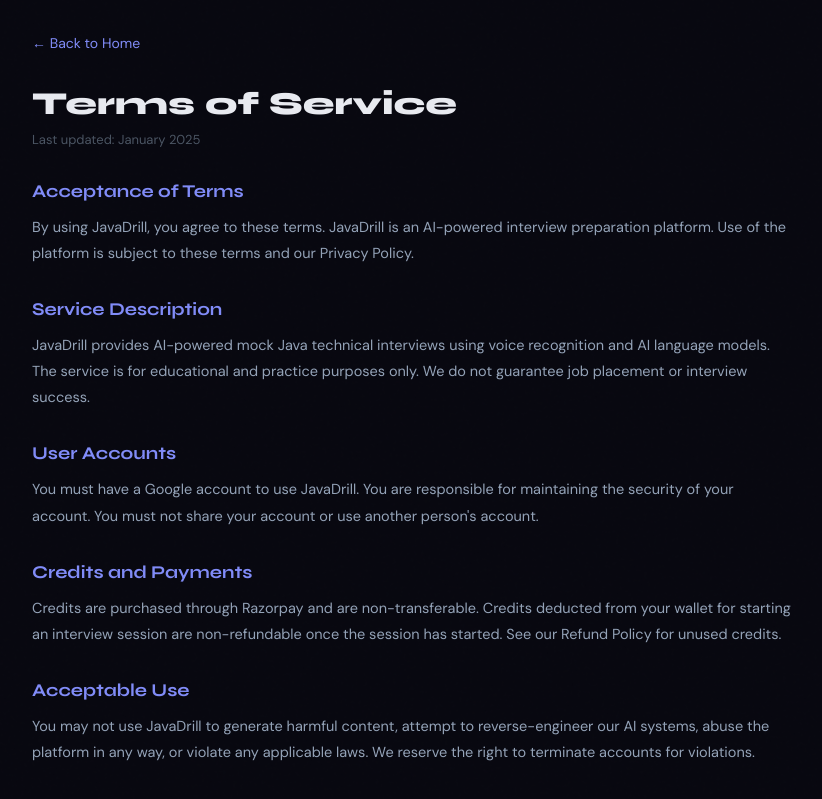
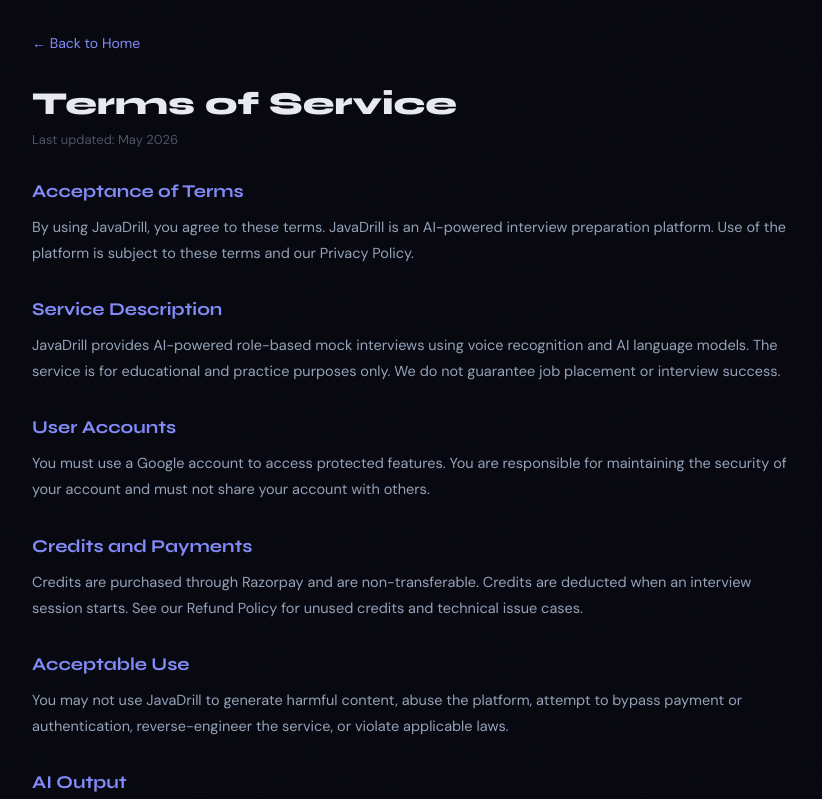
Before and after one commit to theashpandey/javadrill-frontend, a React (Create React App) app: page /terms in a window 1280 px wide. Shown: the top 799 px of the page, without its empty margins (228-1050 px from the left). Built offline with nearby package versions, Linux system fonts and the light colour scheme; no server answers.

Commit message:
fixing qb

```diff
--- a/src/components/UI.js
+++ b/src/components/UI.js
@@ -7,7 +7,7 @@
     border: 'none', borderRadius: '10px', fontFamily: 'var(--font-body)',
     fontWeight: 500, cursor: disabled ? 'not-allowed' : 'pointer',
     transition: 'all 0.2s', opacity: disabled ? 0.4 : 1,
-    whiteSpace: 'nowrap',
+    whiteSpace: 'normal', textAlign: 'center',
   };
   const sizes = {
     sm: { padding: '0.45rem 1rem', fontSize: '13px' },
--- a/src/index.css
+++ b/src/index.css
@@ -76,6 +76,8 @@
 input::placeholder, textarea::placeholder { color: var(--text3); }
 
 button { font-family: var(--font-body); cursor: pointer; border: none; outline: none; }
+button, a, input, select, textarea { min-width: 0; }
+p, h1, h2, h3, h4, h5, h6, span, div { overflow-wrap: anywhere; }
 
 /* Noise texture overlay */
 body::before {
@@ -623,7 +625,7 @@
   .home-nav { padding: 0.75rem 1rem; }
   .home-nav-cta { min-height: 38px; padding: 0.55rem 0.8rem; font-size: 13px; }
   .home-hero {
-    width: min(100% - 1rem, 1180px);
+    width: min(calc(100% - 1rem), 1180px);
     padding: 2.5rem 0;
   }
   .home-hero h1 {
@@ -644,7 +646,7 @@
     grid-template-columns: 1fr;
   }
   .home-section {
-    width: min(100% - 1rem, 1120px);
+    width: min(calc(100% - 1rem), 1120px);
   }
   .home-feature-card {
     min-height: auto;
--- a/src/pages/HomePage.js
+++ b/src/pages/HomePage.js
@@ -101,7 +101,7 @@
         <meta property="og:description" content="Practice real interviews by voice with resume-tailored questions and dynamic performance analytics." />
         <meta property="og:type" content="website" />
         <meta property="og:url" content="https://javadrill.app" />
-        <meta name="twitter:card" content="summary_large_image" />
+        <meta name="twitter:card" content="summary" />
         <meta name="robots" content="index, follow" />
         <link rel="canonical" href="https://javadrill.app" />
         <script type="application/ld+json">{JSON.stringify(jsonLd)}</script>
--- a/src/pages/PrivacyPage.js
+++ b/src/pages/PrivacyPage.js
@@ -1,27 +1,35 @@
 import React from 'react';
 import { Link } from 'react-router-dom';
+import { Helmet } from 'react-helmet-async';
+
+const SECTIONS = [
+  ['Information We Collect', 'We collect your name, email address, and profile photo through Google Sign-In. We also store resume text that you upload, interview answer transcripts, feedback, wallet transaction records, and performance analytics from your sessions. We do not store raw audio.'],
+  ['How We Use Your Data', 'Your resume and interview data is used to generate personalized interview questions, live feedback, scoring, and performance analysis. We do not sell your personal data to third parties.'],
+  ['Data Storage', 'User profile, wallet, resume text, interview history, feedback, and contact records are stored in Google Firestore and associated with your Firebase account UID.'],
+  ['AI Processing', 'Your resume and answer transcripts may be sent to Google Gemini API for question generation, feedback, scoring, and analysis. Google API processing policies apply to these requests.'],
+  ['Payments', 'Payment processing is handled by Razorpay. We do not store your card, UPI, or net banking details. We store payment IDs, order IDs, credit amounts, and wallet balances for billing and support.'],
+  ['Data Deletion', 'You can request deletion of your account data by contacting us through the Contact form on the homepage. We will process valid deletion requests within 7 business days.'],
+  ['Cookies and Local Storage', 'We use Firebase Authentication persistence to keep you signed in and local storage for referral tracking. We do not use advertising cookies.'],
+  ['Contact', 'For privacy concerns, contact us through the Contact form on the homepage.'],
+];
 
 export default function PrivacyPage() {
   return (
-    <div style={{ minHeight: '100vh', background: 'var(--bg)', padding: '2rem' }}>
-      <div style={{ maxWidth: 760, margin: '0 auto' }}>
-        <Link to="/" style={{ color: '#818cf8', fontSize: '14px', textDecoration: 'none', display: 'inline-flex', alignItems: 'center', gap: '0.4rem', marginBottom: '2rem' }}>← Back to Home</Link>
-        <h1 style={{ fontFamily: 'var(--font-display)', fontSize: '2rem', fontWeight: 800, marginBottom: '0.5rem' }}>Privacy Policy</h1>
-        <p style={{ color: 'var(--text3)', fontSize: '13px', marginBottom: '2rem' }}>Last updated: January 2025</p>
-        {[
-          ['Information We Collect', 'We collect your name, email address, and profile photo through Google Sign-In. We also store your resume text (which you upload), interview recordings (transcribed text only — no audio is stored), and performance analytics from your sessions.'],
-          ['How We Use Your Data', 'Your resume and interview data is used solely to generate personalized interview questions and performance analysis through Google Gemini AI. We do not sell your data to third parties. Your data is used to improve your interview performance only.'],
-          ['Data Storage', 'All user data is stored securely in our MongoDB database hosted on cloud infrastructure. Resume text and interview history are associated with your Firebase account UID.'],
-          ['AI Processing', 'Your resume and answer transcripts are sent to Google Gemini API for question generation and analysis. Google\'s data usage policies apply for these requests. We do not store raw audio — only the text transcriptions.'],
-          ['Payments', 'Payment processing is handled by Razorpay. We do not store your card details. Transaction records (credits purchased, amounts) are stored for wallet management.'],
-          ['Data Deletion', 'You can delete your account and all associated data by emailing us. We will process deletion requests within 7 business days.'],
-          ['Cookies', 'We use Firebase Authentication cookies to keep you signed in. We do not use tracking or advertising cookies.'],
-          ['Contact', 'For privacy concerns, contact us through the Contact Us form on our homepage. We take privacy seriously and respond within 24 hours.'],
-        ].map(([title, body]) => (
-          <div key={title} style={{ marginBottom: '2rem' }}>
-            <h2 style={{ fontFamily: 'var(--font-display)', fontSize: '18px', fontWeight: 700, marginBottom: '0.75rem', color: '#818cf8' }}>{title}</h2>
-            <p style={{ color: 'var(--text2)', lineHeight: 1.8, fontSize: '14.5px' }}>{body}</p>
-          </div>
+    <div style={{ minHeight:'100vh', background:'var(--bg)', padding:'clamp(1rem, 4vw, 2rem)' }}>
+      <Helmet>
+        <title>Privacy Policy | JavaDrill</title>
+        <meta name="description" content="Read how JavaDrill handles Google sign-in data, resumes, interview transcripts, AI processing, payments, and deletion requests." />
+        <link rel="canonical" href="https://javadrill.app/privacy" />
+      </Helmet>
+      <div style={{ maxWidth:760, margin:'0 auto' }}>
+        <Link to="/" style={{ color:'#818cf8', fontSize:'14px', display:'inline-flex', alignItems:'center', gap:'0.4rem', marginBottom:'2rem' }}>← Back to Home</Link>
+        <h1 style={{ fontFamily:'var(--font-display)', fontSize:'2rem', fontWeight:800, marginBottom:'0.5rem' }}>Privacy Policy</h1>
+        <p style={{ color:'var(--text3)', fontSize:'13px', marginBottom:'2rem' }}>Last updated: May 2026</p>
+        {SECTIONS.map(([title, body]) => (
+          <section key={title} style={{ marginBottom:'2rem' }}>
+            <h2 style={{ fontFamily:'var(--font-display)', fontSize:'18px', fontWeight:700, marginBottom:'0.75rem', color:'#818cf8' }}>{title}</h2>
+            <p style={{ color:'var(--text2)', lineHeight:1.8, fontSize:'14.5px' }}>{body}</p>
+          </section>
         ))}
       </div>
     </div>
--- a/src/pages/RefundPage.js
+++ b/src/pages/RefundPage.js
@@ -1,26 +1,34 @@
 import React from 'react';
 import { Link } from 'react-router-dom';
+import { Helmet } from 'react-helmet-async';
+
+const SECTIONS = [
+  ['Overview', 'JavaDrill uses a credit-based system. Credits are purchased through Razorpay and used to start interview sessions.'],
+  ['Refund Eligibility', 'You are eligible for a full refund of unused purchased credits within 24 hours of purchase if no credits from that purchase have been used.'],
+  ['Partial Refunds', 'If you have used some credits from a pack, we may refund the value of unused credits only. Used credits are non-refundable.'],
+  ['How to Request a Refund', 'Contact us through the Contact form on the homepage within 24 hours of purchase. Include your JavaDrill account email, payment date, amount, and Razorpay payment ID if available.'],
+  ['Technical Issues', 'If a technical issue prevents an interview from working after credits were deducted, contact us. We will review the case and restore credits or refund where appropriate.'],
+  ['Signup Bonus Credits', 'The 10 free credits given on signup are promotional credits and are not refundable.'],
+  ['Processing Time', 'Approved refunds are processed back to the original payment method within 7 business days, subject to Razorpay and banking timelines.'],
+];
 
 export default function RefundPage() {
   return (
-    <div style={{ minHeight: '100vh', background: 'var(--bg)', padding: '2rem' }}>
-      <div style={{ maxWidth: 760, margin: '0 auto' }}>
-        <Link to="/" style={{ color: '#818cf8', fontSize: '14px', textDecoration: 'none', display: 'inline-flex', alignItems: 'center', gap: '0.4rem', marginBottom: '2rem' }}>← Back to Home</Link>
-        <h1 style={{ fontFamily: 'var(--font-display)', fontSize: '2rem', fontWeight: 800, marginBottom: '0.5rem' }}>Refund Policy</h1>
-        <p style={{ color: 'var(--text3)', fontSize: '13px', marginBottom: '2rem' }}>Last updated: January 2025</p>
-        {[
-          ['Overview', 'JavaDrill uses a credit-based system. Credits are purchased through Razorpay and are used to start interview sessions. We want you to be satisfied with your purchase.'],
-          ['Refund Eligibility', 'You are eligible for a full refund of unused credits within 24 hours of purchase. If you have not used any credits from a purchase, you can request a full refund. Credits already used for completed interview sessions are non-refundable.'],
-          ['Partial Refunds', 'If you have used some credits from a pack, we will refund the value of unused credits only. The value of used credits (₹0.50/credit for Starter, ₹0.40/credit for Pro, ₹0.33/credit for Elite) will be deducted.'],
-          ['How to Request a Refund', 'Contact us through the Contact Us form on our homepage within 24 hours of your purchase. Include your email address and the amount/date of purchase. We will process your refund within 7 business days back to your original payment method.'],
-          ['Technical Issues', 'If you experienced a technical issue during an interview session (e.g., session crashed, AI failed to respond) and credits were deducted, contact us immediately. We will review and restore credits where appropriate.'],
-          ['Signup Bonus Credits', 'The 50 free credits given on signup are not refundable as they were not purchased.'],
-          ['No Refunds After 24 Hours', 'After 24 hours from purchase, credits are non-refundable regardless of usage. We encourage you to try the free credits before purchasing to ensure the platform works well for you.'],
-        ].map(([title, body]) => (
-          <div key={title} style={{ marginBottom: '2rem' }}>
-            <h2 style={{ fontFamily: 'var(--font-display)', fontSize: '18px', fontWeight: 700, marginBottom: '0.75rem', color: '#818cf8' }}>{title}</h2>
-            <p style={{ color: 'var(--text2)', lineHeight: 1.8, fontSize: '14.5px' }}>{body}</p>
-          </div>
+    <div style={{ minHeight:'100vh', background:'var(--bg)', padding:'clamp(1rem, 4vw, 2rem)' }}>
+      <Helmet>
+        <title>Refund Policy | JavaDrill</title>
+        <meta name="description" content="Read JavaDrill's refund policy for unused credits, partial refunds, technical issues, and signup bonus credits." />
+        <link rel="canonical" href="https://javadrill.app/refund" />
+      </Helmet>
+      <div style={{ maxWidth:760, margin:'0 auto' }}>
+        <Link to="/" style={{ color:'#818cf8', fontSize:'14px', display:'inline-flex', alignItems:'center', gap:'0.4rem', marginBottom:'2rem' }}>← Back to Home</Link>
+        <h1 style={{ fontFamily:'var(--font-display)', fontSize:'2rem', fontWeight:800, marginBottom:'0.5rem' }}>Refund Policy</h1>
+        <p style={{ color:'var(--text3)', fontSize:'13px', marginBottom:'2rem' }}>Last updated: May 2026</p>
+        {SECTIONS.map(([title, body]) => (
+          <section key={title} style={{ marginBottom:'2rem' }}>
+            <h2 style={{ fontFamily:'var(--font-display)', fontSize:'18px', fontWeight:700, marginBottom:'0.75rem', color:'#818cf8' }}>{title}</h2>
+            <p style={{ color:'var(--text2)', lineHeight:1.8, fontSize:'14.5px' }}>{body}</p>
+          </section>
         ))}
       </div>
     </div>
--- a/src/pages/TermsPage.js
+++ b/src/pages/TermsPage.js
@@ -1,27 +1,35 @@
 import React from 'react';
 import { Link } from 'react-router-dom';
+import { Helmet } from 'react-helmet-async';
+
+const SECTIONS = [
+  ['Acceptance of Terms', 'By using JavaDrill, you agree to these terms. JavaDrill is an AI-powered interview preparation platform. Use of the platform is subject to these terms and our Privacy Policy.'],
+  ['Service Description', 'JavaDrill provides AI-powered role-based mock interviews using voice recognition and AI language models. The service is for educational and practice purposes only. We do not guarantee job placement or interview success.'],
+  ['User Accounts', 'You must use a Google account to access protected features. You are responsible for maintaining the security of your account and must not share your account with others.'],
+  ['Credits and Payments', 'Credits are purchased through Razorpay and are non-transferable. Credits are deducted when an interview session starts. See our Refund Policy for unused credits and technical issue cases.'],
+  ['Acceptable Use', 'You may not use JavaDrill to generate harmful content, abuse the platform, attempt to bypass payment or authentication, reverse-engineer the service, or violate applicable laws.'],
+  ['AI Output', 'AI-generated questions, feedback, scores, and analysis may be imperfect. You should use them as practice guidance, not as professional hiring advice or guaranteed evaluation.'],
+  ['Limitation of Liability', 'JavaDrill is provided as is. We are not liable for interview outcomes, job results, provider outages, browser microphone issues, or indirect damages arising from use of the platform.'],
+  ['Changes to Terms', 'We may update these terms. Continued use of JavaDrill after changes constitutes acceptance of the updated terms.'],
+];
 
 export default function TermsPage() {
   return (
-    <div style={{ minHeight: '100vh', background: 'var(--bg)', padding: '2rem' }}>
-      <div style={{ maxWidth: 760, margin: '0 auto' }}>
-        <Link to="/" style={{ color: '#818cf8', fontSize: '14px', textDecoration: 'none', display: 'inline-flex', alignItems: 'center', gap: '0.4rem', marginBottom: '2rem' }}>← Back to Home</Link>
-        <h1 style={{ fontFamily: 'var(--font-display)', fontSize: '2rem', fontWeight: 800, marginBottom: '0.5rem' }}>Terms of Service</h1>
-        <p style={{ color: 'var(--text3)', fontSize: '13px', marginBottom: '2rem' }}>Last updated: January 2025</p>
-        {[
-          ['Acceptance of Terms', 'By using JavaDrill, you agree to these terms. JavaDrill is an AI-powered interview preparation platform. Use of the platform is subject to these terms and our Privacy Policy.'],
-          ['Service Description', 'JavaDrill provides AI-powered mock Java technical interviews using voice recognition and AI language models. The service is for educational and practice purposes only. We do not guarantee job placement or interview success.'],
-          ['User Accounts', 'You must have a Google account to use JavaDrill. You are responsible for maintaining the security of your account. You must not share your account or use another person\'s account.'],
-          ['Credits and Payments', 'Credits are purchased through Razorpay and are non-transferable. Credits deducted from your wallet for starting an interview session are non-refundable once the session has started. See our Refund Policy for unused credits.'],
-          ['Acceptable Use', 'You may not use JavaDrill to generate harmful content, attempt to reverse-engineer our AI systems, abuse the platform in any way, or violate any applicable laws. We reserve the right to terminate accounts for violations.'],
-          ['Intellectual Property', 'The JavaDrill platform, branding, and AI systems are our intellectual property. Questions generated during your sessions are based on publicly available Java interview knowledge.'],
-          ['Limitation of Liability', 'JavaDrill is provided "as is." We are not liable for interview outcomes, job results, or any indirect damages arising from use of our platform. Our liability is limited to the amount of credits in your account.'],
-          ['Changes to Terms', 'We may update these terms. Continued use of JavaDrill after changes constitutes acceptance of the new terms. We will notify users of significant changes.'],
-        ].map(([title, body]) => (
-          <div key={title} style={{ marginBottom: '2rem' }}>
-            <h2 style={{ fontFamily: 'var(--font-display)', fontSize: '18px', fontWeight: 700, marginBottom: '0.75rem', color: '#818cf8' }}>{title}</h2>
-            <p style={{ color: 'var(--text2)', lineHeight: 1.8, fontSize: '14.5px' }}>{body}</p>
-          </div>
+    <div style={{ minHeight:'100vh', background:'var(--bg)', padding:'clamp(1rem, 4vw, 2rem)' }}>
+      <Helmet>
+        <title>Terms of Service | JavaDrill</title>
+        <meta name="description" content="Read the JavaDrill terms for accounts, credits, payments, acceptable use, educational interview practice, and limitations." />
+        <link rel="canonical" href="https://javadrill.app/terms" />
+      </Helmet>
+      <div style={{ maxWidth:760, margin:'0 auto' }}>
+        <Link to="/" style={{ color:'#818cf8', fontSize:'14px', display:'inline-flex', alignItems:'center', gap:'0.4rem', marginBottom:'2rem' }}>← Back to Home</Link>
+        <h1 style={{ fontFamily:'var(--font-display)', fontSize:'2rem', fontWeight:800, marginBottom:'0.5rem' }}>Terms of Service</h1>
+        <p style={{ color:'var(--text3)', fontSize:'13px', marginBottom:'2rem' }}>Last updated: May 2026</p>
+        {SECTIONS.map(([title, body]) => (
+          <section key={title} style={{ marginBottom:'2rem' }}>
+            <h2 style={{ fontFamily:'var(--font-display)', fontSize:'18px', fontWeight:700, marginBottom:'0.75rem', color:'#818cf8' }}>{title}</h2>
+            <p style={{ color:'var(--text2)', lineHeight:1.8, fontSize:'14.5px' }}>{body}</p>
+          </section>
         ))}
       </div>
     </div>
```
Also changed, not shown: public/index.html (+10 -12 lines), public/robots.txt (added), 1 other file (tests, documents, lock files or other folders).
